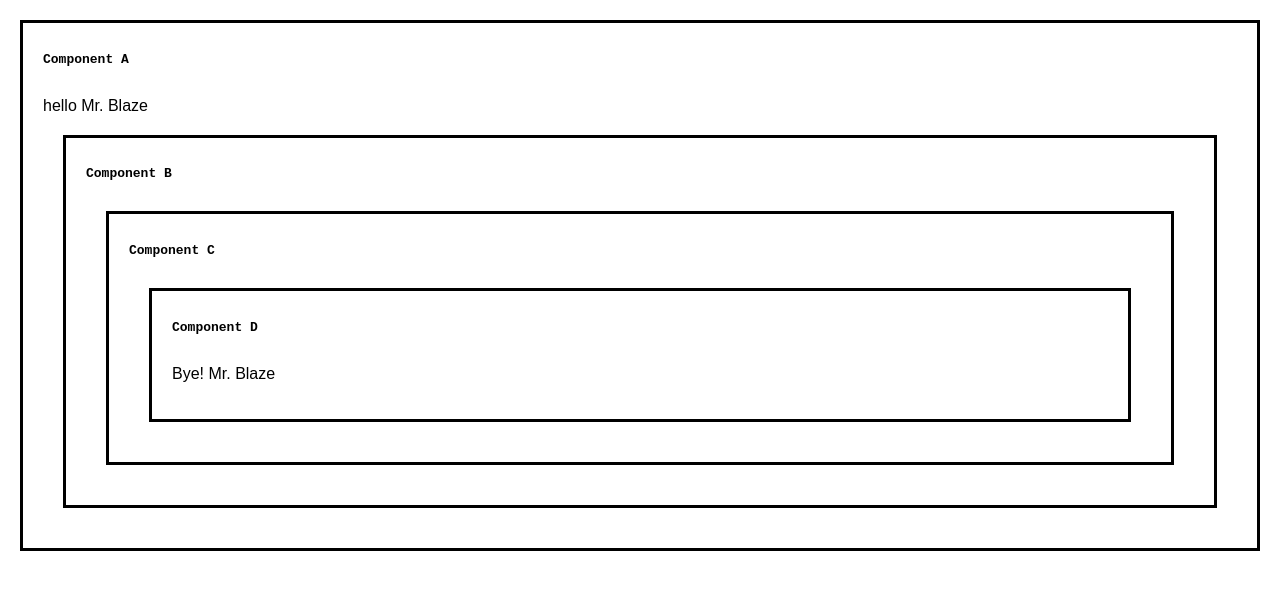
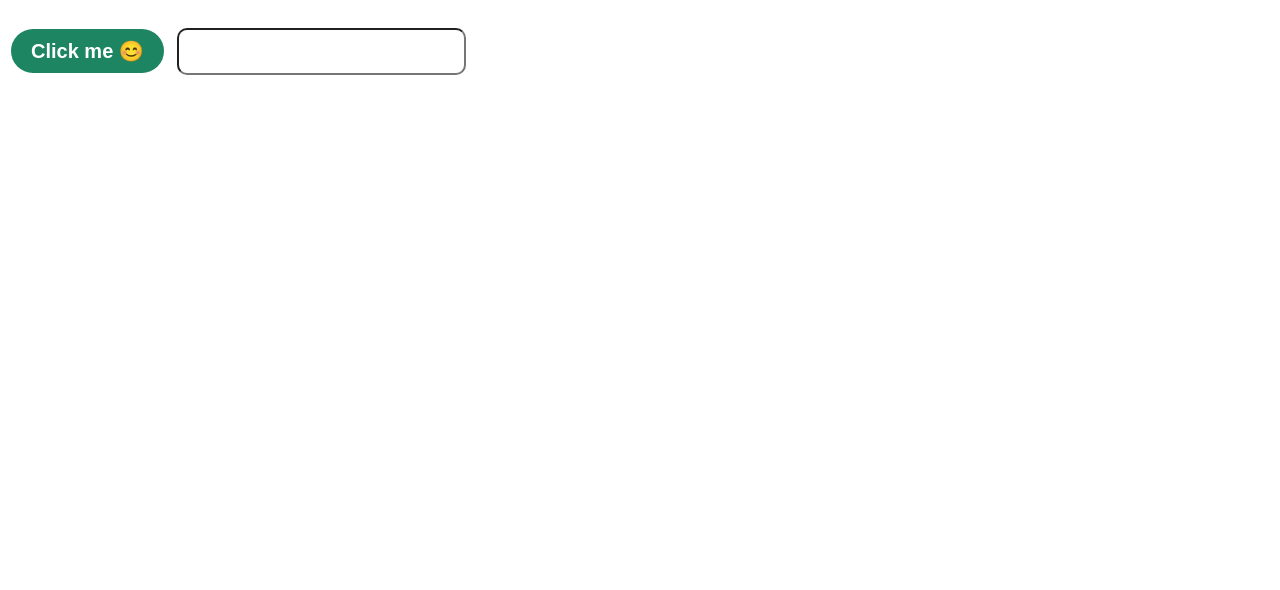
Before and after one commit to AkideweKuseh/courses, a React (Vite) app in the folder react-course/my-react-app/: page / in a window 1280 px wide. Shown: the top 590 px of the page. Built offline with nearby package versions, Linux system fonts and the light colour scheme.

Commit message:
useRef Hook

```diff
--- /dev/null
+++ b/react-course/my-react-app/src/AnotherComponent.jsx
@@ -0,0 +1,31 @@
+import { useState, useEffect, useRef } from "react";
+
+function AnotherComponent() {
+  //const [number, setNumber] = useState(0);
+
+  const inputRef = useRef(null);
+
+
+  useEffect(()=>{
+    // console.log(`Component ${number === 0 ?'Rendered' : 'Re-rendered:'} ${number}`);
+
+    console.log('Component Rendered');
+  });
+
+  const handleClick = () => {
+    // setNumber((n) => n + 1);
+    // ref.current = ref.current + 1;
+    inputRef.current.focus();
+    console.log(inputRef.current);
+  };
+
+  return (
+    <div>
+      <button onClick={handleClick}>Click me 😊</button>
+        {/* <h1>{number}</h1> */}
+      <input type="text" ref={inputRef} />
+    </div>
+  );
+}
+
+export default AnotherComponent;
--- a/react-course/my-react-app/src/App.jsx
+++ b/react-course/my-react-app/src/App.jsx
@@ -1,8 +1,8 @@
-import ComponentA from "./ComponentA";
+import AnotherComponent from "./AnotherComponent";
 
 function App() {
   return (
-      <ComponentA/>
+      <AnotherComponent/>
   );
 }
 
--- a/react-course/my-react-app/src/ComponentA.jsx
+++ b/react-course/my-react-app/src/ComponentA.jsx
@@ -1,3 +1,5 @@
+/* eslint-disable react-refresh/only-export-components */
+/* eslint-disable no-unused-vars */
 import { useState, useContext, createContext } from "react";
 import ComponentB from "./ComponentB";
 
--- a/react-course/my-react-app/src/index.css
+++ b/react-course/my-react-app/src/index.css
@@ -95,7 +95,7 @@ body {
   background-repeat: no-repeat;
   background-size: cover;
   background-attachment: fixed;
-  margin: 0;
+  /* margin: 0; */
   /* display: flex;
   justify-content: center;
   height: 100vh;
@@ -260,6 +260,6 @@ li {
 }
 
 h1{
-  font-size: medium;
+  /* font-size: medium; */
   font-family: monospace;
 }
```
